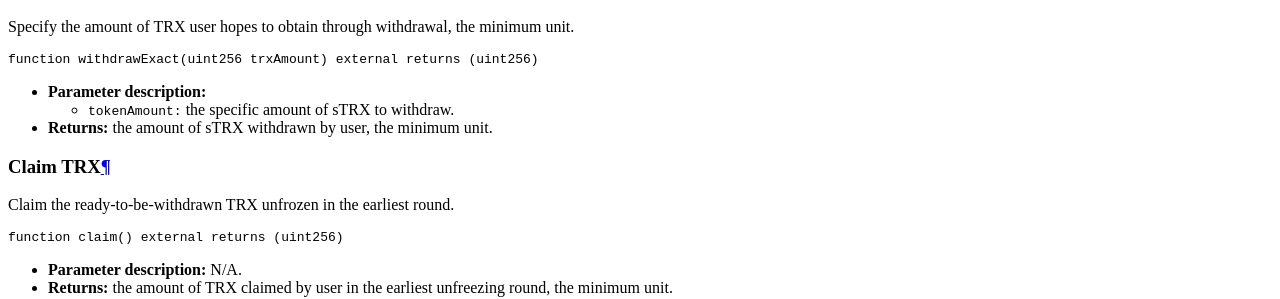
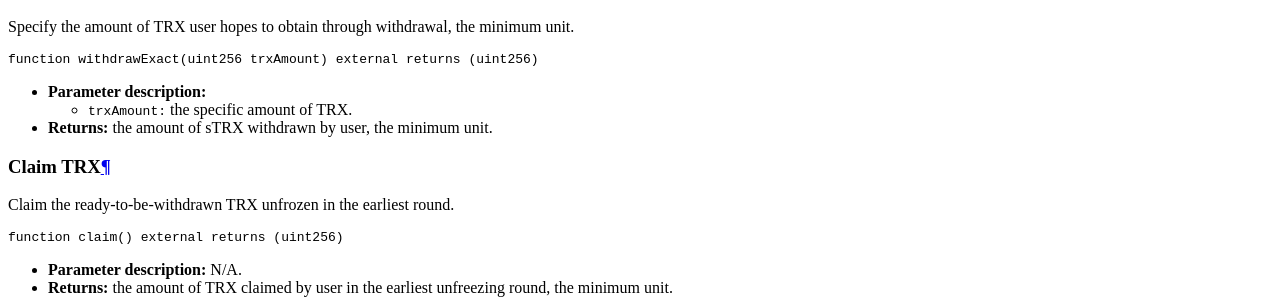
Before and after one commit to justlend/justlend-docs, an MkDocs documentation site: the page built from docs/developers/staked_trx.md, in a window 1280 px wide and 900 px high, scrolled down 9328 px. Shown: the part 289-588 px from the top of the window. Built offline with MkDocs 1.6.1 and Material for MkDocs 9.7.7, drawn with Linux system fonts in a browser that asks for light colours.

Commit message:
Fix parameter name in withdrawExact documentation
Updated parameter description for withdrawExact function.

````diff
--- a/docs/developers/staked_trx.md
+++ b/docs/developers/staked_trx.md
@@ -139,7 +139,7 @@ function withdrawExact(uint256 trxAmount) external returns (uint256)
 ```
 
 * **Parameter description:**
-    * `tokenAmount:` the specific amount of sTRX to withdraw.
+    * `trxAmount:` the specific amount of TRX.
 * **Returns:** the amount of sTRX withdrawn by user, the minimum unit.
 
 
````
